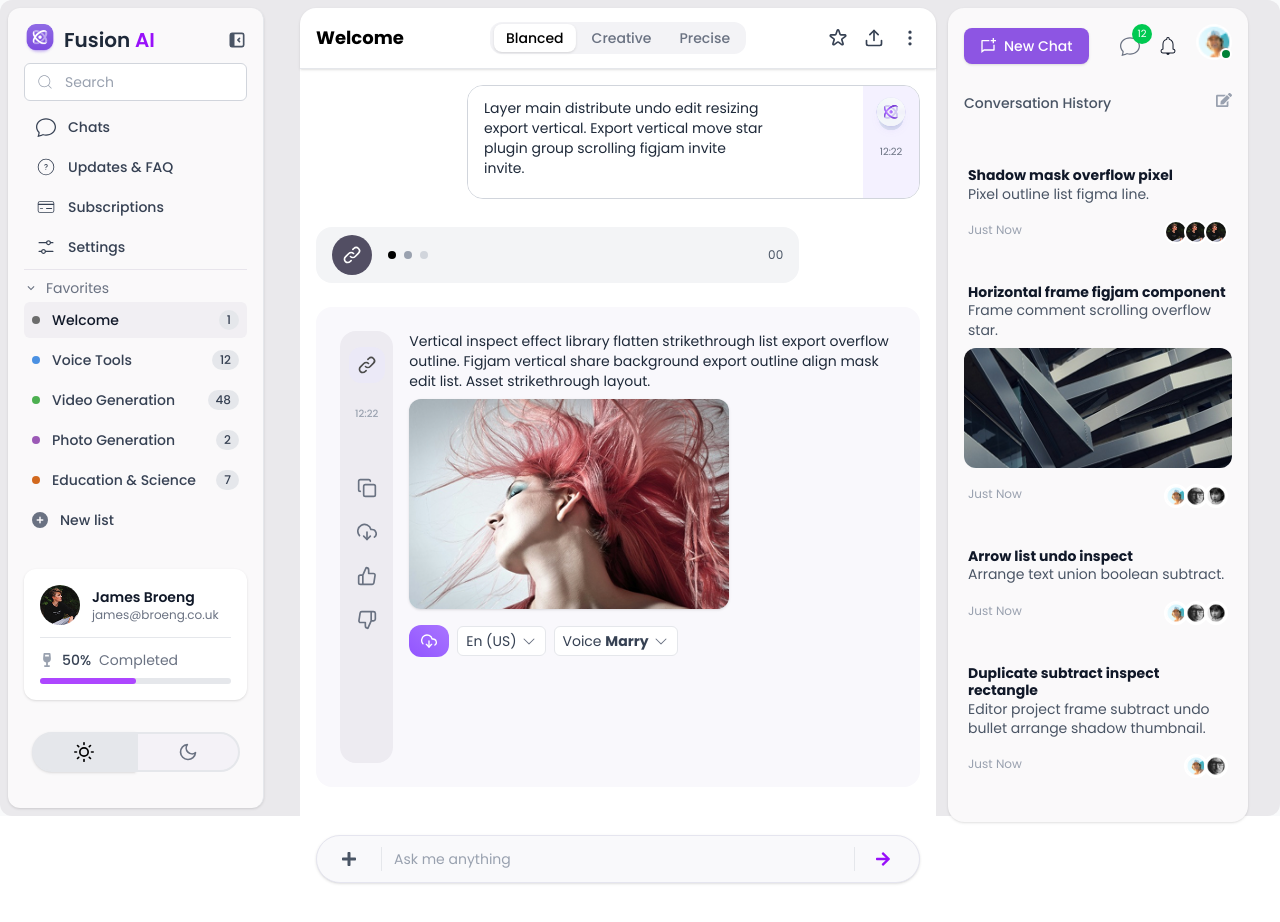
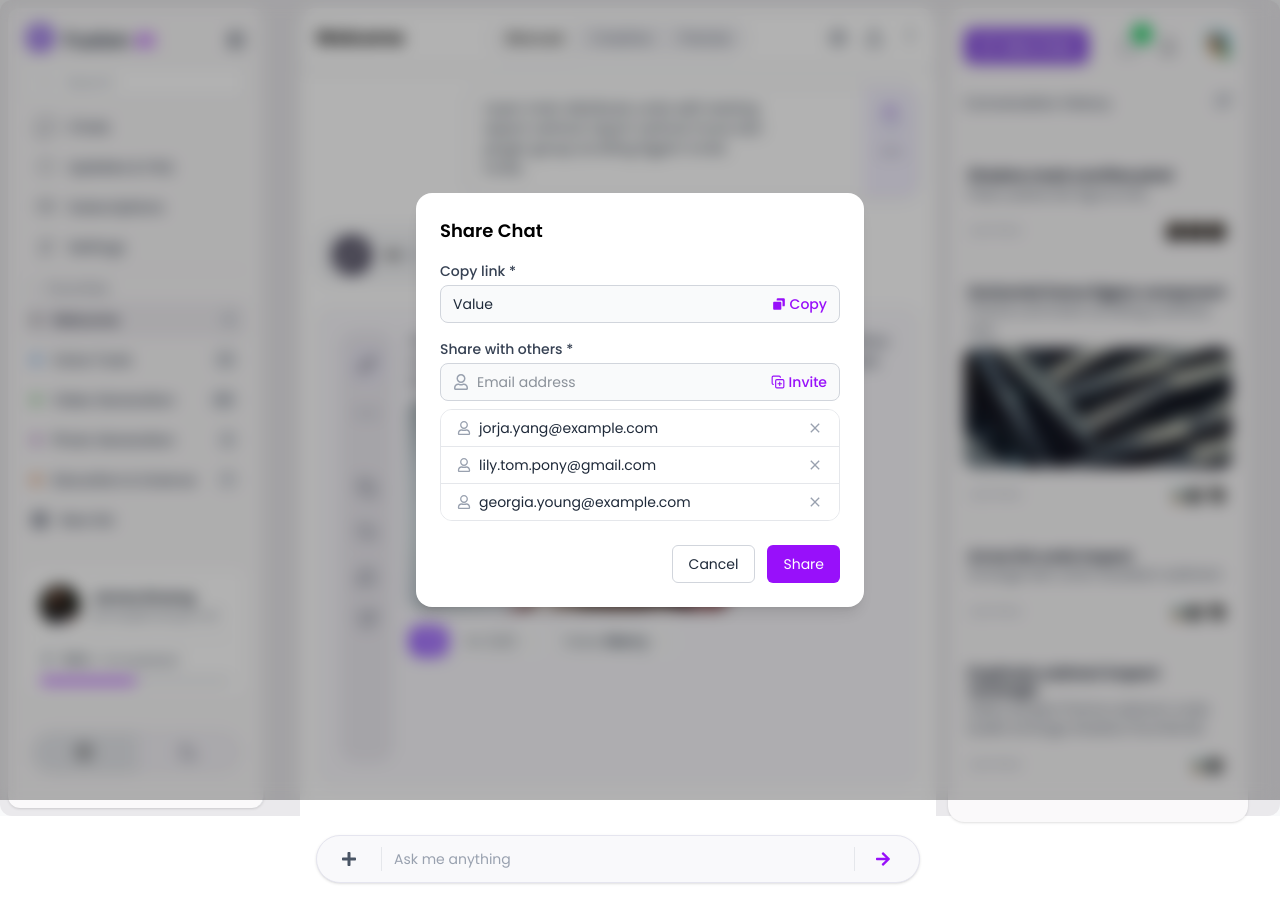
Before and after one commit to adnanfrd/barry-ai, a Next.js app: page /dashboard/welcome in a window 1280 px wide. Both pictures are taken after a click on the button 874 px from the left and 38 px from the top of the page. Built offline with nearby package versions, Linux system fonts and the light colour scheme.

Commit message:
updated header code

```diff
--- a/src/components/dashboard/Header.tsx
+++ b/src/components/dashboard/Header.tsx
@@ -1,79 +1,226 @@
-'use client';
+"use client";
 
-import { Tab } from '@headlessui/react';
-import { useState } from 'react';
-import { usePathname } from 'next/navigation';
 import {
-  HiOutlineStar,
-  HiOutlineDotsVertical,
-} from 'react-icons/hi';
-import { FiUpload } from 'react-icons/fi';
+  Dialog,
+  DialogPanel,
+  DialogTitle,
+  Popover,
+  PopoverButton,
+  PopoverPanel,
+  Tab,
+  TabGroup,
+  TabList,
+} from "@headlessui/react";
+import { HiOutlineStar, HiOutlineDotsVertical } from "react-icons/hi";
+import { FiUpload, FiTrash2 } from "react-icons/fi";
+import { MdOutlineFavoriteBorder } from "react-icons/md";
+import { BiSolidShareAlt, BiSolidCopy } from "react-icons/bi";
+import { LuCopyPlus } from "react-icons/lu";
+import { IoMdClose } from "react-icons/io";
+import { FaRegUser } from "react-icons/fa";
+import { useState } from "react";
+import { usePathname } from "next/navigation";
 
-const tabs = ['Blanced', 'Creative', 'Precise'];
+const tabs = ["Blanced", "Creative", "Precise"];
 
 function classNames(...classes: string[]) {
-  return classes.filter(Boolean).join(' ');
+  return classes.filter(Boolean).join(" ");
 }
 
 const titleMap: Record<string, string> = {
-  code: 'Code Generation',
-  education: 'Education and Science',
-  confirmation: 'Confirmation',
-  checkout: 'Checkout',
-  orderconfirmation: 'Order Confirmation',
-  photo: 'Photo Generation',
-  search: 'Search',
-  settings: 'Settings',
-  subscriptions: 'Subscriptions',
-  updatesfaq: 'Updates & FAQ',
-  video: 'Video Generation',
-  voice: 'Voice',
-  welcome: 'Welcome',
+  code: "Code Generation",
+  education: "Education and Science",
+  confirmation: "Confirmation",
+  checkout: "Checkout",
+  orderconfirmation: "Order Confirmation",
+  photo: "Photo Generation",
+  search: "Search",
+  settings: "Settings",
+  subscriptions: "Subscriptions",
+  updatesfaq: "Updates & FAQ",
+  video: "Video Generation",
+  voice: "Voice",
+  welcome: "Welcome",
 };
 
 export default function Header() {
+  const pathname = usePathname();
+  const pageKey = pathname?.split("/").pop() || "";
+  const title = titleMap[pageKey] || "Chat";
+
   const [selectedIndex, setSelectedIndex] = useState(0);
-  const pathname = usePathname();
-  const pageKey = pathname?.split('/').pop() || '';
-  const title = titleMap[pageKey] || 'Chat';
+  const [isShareOpen, setIsShareOpen] = useState(false);
+  const [email, setEmail] = useState("");
+  const [sharedEmails, setSharedEmails] = useState<string[]>([
+    "jorja.yang@example.com",
+    "lily.tom.pony@gmail.com",
+    "georgia.young@example.com",
+  ]);
+
+  const handleInvite = () => {
+    if (email && !sharedEmails.includes(email)) {
+      setSharedEmails([...sharedEmails, email]);
+      setEmail("");
+    }
+  };
+
+  const handleRemoveEmail = (target: string) => {
+    setSharedEmails(sharedEmails.filter((e) => e !== target));
+  };
 
   return (
     <div className="relative w-full border-b px-4 py-4 bg-white dark:bg-[#232127] rounded-t-2xl shadow-sm border-gray-200 dark:border-gray-700 flex items-center justify-between">
-      <h2 className="text-lg font-bold text-black dark:text-white z-10">{title}</h2>
+      <h2 className="text-lg font-bold text-black dark:text-white z-10">
+        {title}
+      </h2>
 
       <div className="absolute left-1/2 top-1/2 -translate-x-1/2 -translate-y-1/2">
-        <Tab.Group selectedIndex={selectedIndex} onChange={setSelectedIndex}>
-          <Tab.List className="flex items-center outline-none bg-[#f3f3f6] dark:bg-[#2a2a2e] rounded-xl px-1 py-0.5 text-sm font-medium text-gray-600 dark:text-gray-300 space-x-1">
+        <TabGroup selectedIndex={selectedIndex} onChange={setSelectedIndex}>
+          <TabList className="flex items-center outline-none bg-[#f3f3f6] dark:bg-[#2a2a2e] rounded-xl px-1 py-0.5 text-sm font-medium text-gray-600 dark:text-gray-300 space-x-1">
             {tabs.map((tab, index) => (
               <Tab
                 key={index}
                 className={({ selected }) =>
                   classNames(
-                    'px-3 py-1 rounded-lg outline-none transition',
+                    "px-3 py-1 rounded-lg outline-none transition",
                     selected
-                      ? 'bg-white dark:bg-[#3a3a3f] text-black dark:text-white shadow-sm'
-                      : 'text-gray-500 dark:text-gray-400 hover:text-black dark:hover:text-white'
+                      ? "bg-white dark:bg-[#3a3a3f] text-black dark:text-white shadow-sm"
+                      : "text-gray-500 dark:text-gray-400 hover:text-black dark:hover:text-white"
                   )
                 }
               >
                 {tab}
               </Tab>
             ))}
-          </Tab.List>
-        </Tab.Group>
+          </TabList>
+        </TabGroup>
       </div>
 
       <div className="flex items-center gap-4 text-gray-700 dark:text-gray-300 z-10">
         <button className="hover:text-black dark:hover:text-white transition">
           <HiOutlineStar className="w-5 h-5" />
         </button>
-        <button className="hover:text-black dark:hover:text-white transition">
+
+        <button
+          className="hover:text-black cursor-pointer dark:hover:text-white transition"
+          onClick={() => setIsShareOpen(true)}
+        >
           <FiUpload className="w-5 h-5" />
         </button>
-        <button className="hover:text-black dark:hover:text-white transition">
-          <HiOutlineDotsVertical className="w-5 h-5" />
-        </button>
+
+        <Popover className="relative">
+          <PopoverButton className="hover:text-black dark:hover:text-white transition">
+            <HiOutlineDotsVertical className="w-5 h-5 cursor-pointer" />
+          </PopoverButton>
+
+          <PopoverPanel className="absolute right-0 mt-2 w-48 rounded-xl bg-white dark:bg-[#2a2a2e] shadow-xl border border-gray-200 dark:border-gray-600 text-sm z-50">
+            <div className="flex flex-col p-2 space-y-1">
+              <button className="flex items-center gap-2 px-3 py-2 rounded-md hover:bg-gray-100 dark:hover:bg-[#3a3a3f] text-left">
+                <MdOutlineFavoriteBorder className="w-4 h-4" />
+                Add to favorites
+              </button>
+              <button className="flex items-center gap-2 px-3 py-2 rounded-md hover:bg-gray-100 dark:hover:bg-[#3a3a3f]">
+                <BiSolidShareAlt className="w-4 h-4" />
+                Share
+              </button>
+              <button className="flex items-center gap-2 px-3 py-2 rounded-md hover:bg-gray-100 dark:hover:bg-[#3a3a3f]">
+                <LuCopyPlus className="w-4 h-4" />
+                Clone
+              </button>
+              <button className="flex items-center gap-2 px-3 py-2 text-red-500 hover:bg-red-50 dark:hover:bg-red-900/20 rounded-md">
+                <FiTrash2 className="w-4 h-4" />
+                Delete
+              </button>
+            </div>
+          </PopoverPanel>
+        </Popover>
       </div>
+
+      <Dialog
+        open={isShareOpen}
+        onClose={() => setIsShareOpen(false)}
+        className="relative z-50"
+      >
+        <div className="fixed inset-0 bg-black/30 backdrop-blur-sm flex items-center justify-center p-4">
+          <DialogPanel className="w-full max-w-md rounded-2xl bg-white dark:bg-[#2a2a2e] p-6 shadow-lg">
+            <DialogTitle className="text-lg font-semibold text-black dark:text-white">
+              Share Chat
+            </DialogTitle>
+
+            <div className="mt-4">
+              <label className="block text-sm font-medium text-gray-700 dark:text-gray-300 mb-1">
+                Copy link *
+              </label>
+              <div className="flex items-center rounded-lg border px-3 py-2 bg-gray-50 dark:bg-[#3a3a3f] border-gray-300 dark:border-gray-600">
+                <input
+                  type="text"
+                  value="Value"
+                  readOnly
+                  className="flex-1 bg-transparent outline-none text-sm text-gray-800 dark:text-gray-100"
+                />
+                <button className="text-purple-600 font-medium text-sm flex items-center gap-1">
+                  <BiSolidCopy />
+                  Copy
+                </button>
+              </div>
+            </div>
+
+            <div className="mt-4">
+              <label className="block text-sm font-medium text-gray-700 dark:text-gray-300 mb-1">
+                Share with others *
+              </label>
+              <div className="flex items-center rounded-lg border px-3 py-2 bg-gray-50 dark:bg-[#3a3a3f] border-gray-300 dark:border-gray-600">
+                <FaRegUser className="text-gray-400 mr-2" />
+                <input
+                  type="email"
+                  placeholder="Email address"
+                  value={email}
+                  onChange={(e) => setEmail(e.target.value)}
+                  className="flex-1 bg-transparent outline-none text-sm text-gray-800 dark:text-gray-100"
+                />
+                <button
+                  onClick={handleInvite}
+                  className="text-purple-600 font-medium text-sm flex items-center gap-1"
+                >
+                  <LuCopyPlus />
+                  Invite
+                </button>
+              </div>
+
+              {sharedEmails.length > 0 && (
+                <div className="mt-2 rounded-xl overflow-hidden border border-gray-200 dark:border-gray-600">
+                  {sharedEmails.map((email, idx) => (
+                    <div
+                      key={idx}
+                      className="flex items-center justify-between px-4 py-2 bg-white dark:bg-[#2a2a2e] hover:bg-gray-50 dark:hover:bg-[#3a3a3f] border-b last:border-b-0 border-gray-200 dark:border-gray-600"
+                    >
+                      <div className="flex items-center gap-2 text-sm text-gray-800 dark:text-gray-200">
+                        <FaRegUser className="text-gray-400" />
+                        {email}
+                      </div>
+                      <button onClick={() => handleRemoveEmail(email)}>
+                        <IoMdClose className="w-4 h-4 text-gray-400 hover:text-red-500" />
+                      </button>
+                    </div>
+                  ))}
+                </div>
+              )}
+            </div>
+
+            <div className="mt-6 flex justify-end gap-3">
+              <button
+                onClick={() => setIsShareOpen(false)}
+                className="px-4 py-2 rounded-md border border-gray-300 dark:border-gray-600 text-gray-800 dark:text-white text-sm"
+              >
+                Cancel
+              </button>
+              <button className="px-4 py-2 rounded-md bg-purple-600 text-white text-sm hover:bg-purple-700">
+                Share
+              </button>
+            </div>
+          </DialogPanel>
+        </div>
+      </Dialog>
     </div>
   );
 }
```
